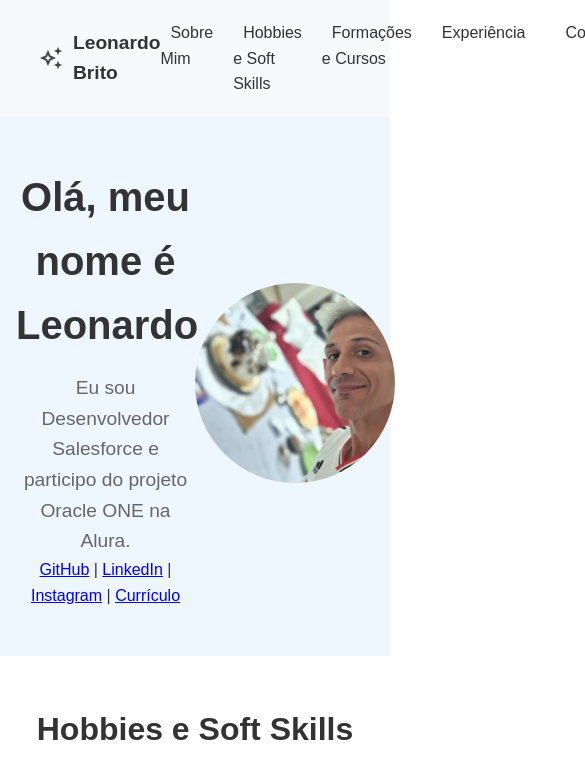
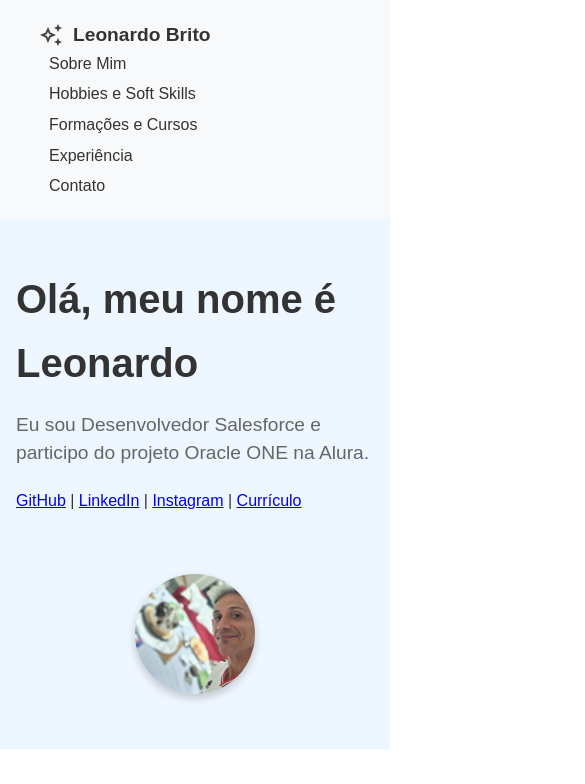
Before and after one commit to lbritosan/portfolio-alura, a plain HTML site: page index.html in a window 390 px wide. Shown: the top 784 px of the page, 585 px wide, since content can reach past the window. Drawn offline with Linux system fonts and the light colour scheme.

Commit message:
[Updated]

```diff
--- a/index.html
+++ b/index.html
@@ -30,7 +30,10 @@
             <h1>Olá, meu nome é Leonardo</h1>
             <p>Eu sou Desenvolvedor Salesforce e participo do projeto Oracle ONE na Alura.</p>
             <div>
-                <a href="https://github.com/lbritosan/">GitHub</a> | <a href="https://www.linkedin.com/in/lbritosan/" class="btn" target="_blank">LinkedIn</a> | <a href="https://www.instagram.com/lbritosan/">Instagram</a> | <a href="/assets/file/CV_LeonardoBrito.pdf">Currículo</a>
+                <a href="https://github.com/lbritosan/">GitHub</a> |
+                <a href="https://www.linkedin.com/in/lbritosan/" class="btn" target="_blank">LinkedIn</a> |
+                <a href="https://www.instagram.com/lbritosan/">Instagram</a> |
+                <a href="/assets/file/CV_LeonardoBrito.pdf">Currículo</a>
             </div>
         </div>
         <div class="hero-photo">
@@ -67,12 +70,7 @@
             <article>
                 <h3>Decodificador de Texto</h3>
                 <p>Challenge Alura Codificador</p>
-                <a href="#">Repositório</a> | <a href="#">Ver Demo</a>
-            </article>
-            <article>
-                <h3>Jogo com HTML, CSS e JavaScript</h3>
-                <p>Challenge Oracle</p>
-                <a href="#">Repositório</a> | <a href="#">Ver Demo</a>
+                <a href="https://challenge-decodificador-de-texto-rho-mocha.vercel.app/">Ver Demo</a>
             </article>
         </div>
     </section>
--- a/styles.css
+++ b/styles.css
@@ -31,25 +31,6 @@ header .logo img {
   height: 24px;
   margin-right: 10px;
 }
-
-/* header {
-    display: flex;
-    justify-content: space-between;
-    align-items: center;
-    padding: 10px 20px;
-    background-color: #f8f9fa;
-}
-
-.logo {
-    display: flex;
-    align-items: center;
-  }
-
-  .logo img {
-    width: 24px;
-    height: 24px;
-    margin-right: 10px;
-  } */
 
 .nome {
   font-size: 1.2rem;
@@ -91,79 +72,46 @@ section {
     padding: 40px 10%;
 }
 
-/**
+/* Hero Section */
 .hero {
   display: flex;
-  justify-content: space-between;
-  align-items: center;
-  padding: 40px 20px;
-  background-color: #f8f9fa;
+  justify-content: center; /* Centraliza horizontalmente */
+  align-items: center; /* Centraliza verticalmente */
+  gap: 40px; /* Espaço entre os elementos */
+  padding: 40px 10%;
+  background-color: #eef2f7;
 }
 
 .hero-text {
-  max-width: 60%;
+  max-width: 50%; /* Limita o texto a 50% da largura */
+  text-align: left; /* Alinha o texto à esquerda */
 }
 
 .hero-text h1 {
   font-size: 2.5rem;
   color: #333;
+  margin-bottom: 20px; /* Espaçamento abaixo do título */
 }
 
 .hero-text p {
   font-size: 1.2rem;
   color: #555;
+  margin-bottom: 20px;
+  line-height: 1.5;
 }
 
 .hero-photo {
-  width: 150px;
-  height: 150px;
-  border-radius: 50%;
-  overflow: hidden;
-  box-shadow: 0 4px 6px rgba(0, 0, 0, 0.1);
+  flex-shrink: 0; /* Garante que a imagem não encolha */
 }
 
 .hero-photo img {
-  width: 100%;
-  height: 100%;
+  border-radius: 50%;
+  width: 200px;
+  height: 200px;
   object-fit: cover;
+  box-shadow: 0 4px 8px rgba(0, 0, 0, 0.2); /* Adiciona um leve destaque na foto */
 }
 
-.logo {
-  display: flex;
-  align-items: center;
-}
-
-.logo-img {
-  width: 40px;
-  height: 40px;
-  margin-right: 10px;
-}
-
-*/
-
-.hero {
-    display: flex;
-    justify-content: space-between;
-    align-items: center;
-    padding: 40px 10%;
-    background-color: #eef2f7;
-}
-
-.hero-text {
-    max-width: 50%;
-}
-
-.hero-text h1 {
-    font-size: 2.5rem;
-    color: #333;
-}
-
-.hero-photo img {
-    border-radius: 50%;
-    width: 200px;
-    height: 200px;
-    object-fit: cover;
-}
 
 /* Estilos da Seção Sobre Mim */
 #sobre-mim {
@@ -339,3 +287,53 @@ footer {
   padding: 1rem;
   margin-top: 2rem;
 }
+
+@media (max-width: 768px) {
+  header {
+    flex-direction: column;
+    align-items: flex-start;
+  }
+
+  nav ul {
+    flex-direction: column;
+    gap: 10px;
+  }
+
+  .hero {
+    flex-direction: column;
+    text-align: center;
+  }
+
+  .hero-text {
+    max-width: 100%;
+    margin-bottom: 20px;
+  }
+
+  .hero-photo img {
+    width: 150px;
+    height: 150px;
+  }
+
+  section {
+    padding: 20px 5%;
+  }
+
+  #hobbies ul {
+    flex-direction: column;
+  }
+}
+
+@media (max-width: 480px) {
+  .hero-text h1 {
+    font-size: 1.8rem;
+  }
+
+  nav ul {
+    gap: 5px;
+  }
+
+  .hero-photo img {
+    width: 120px;
+    height: 120px;
+  }
+}
```
